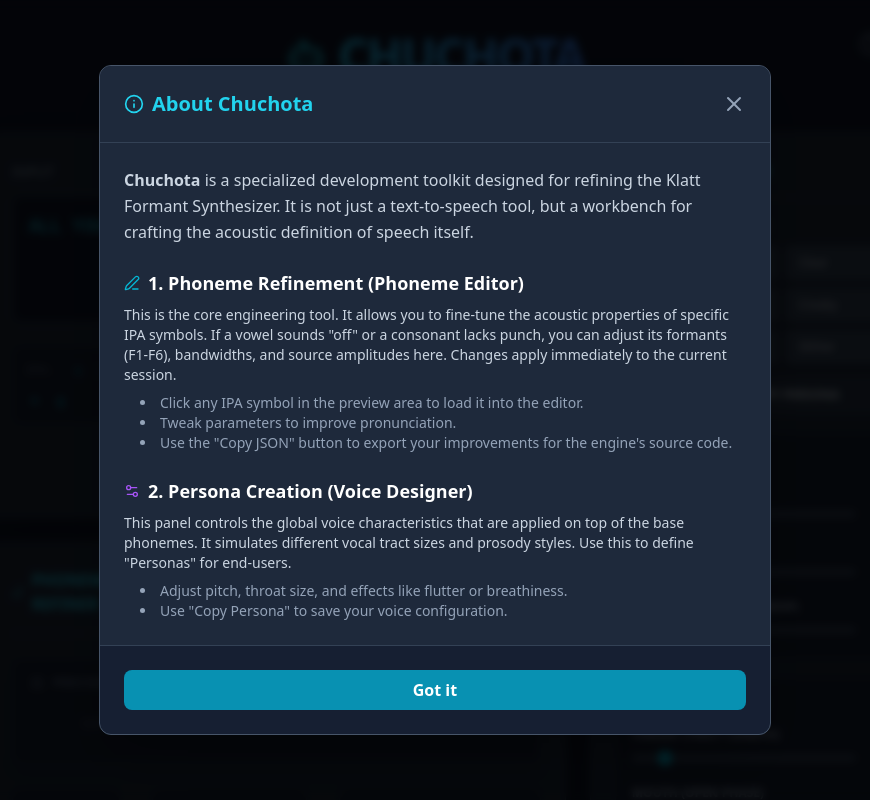
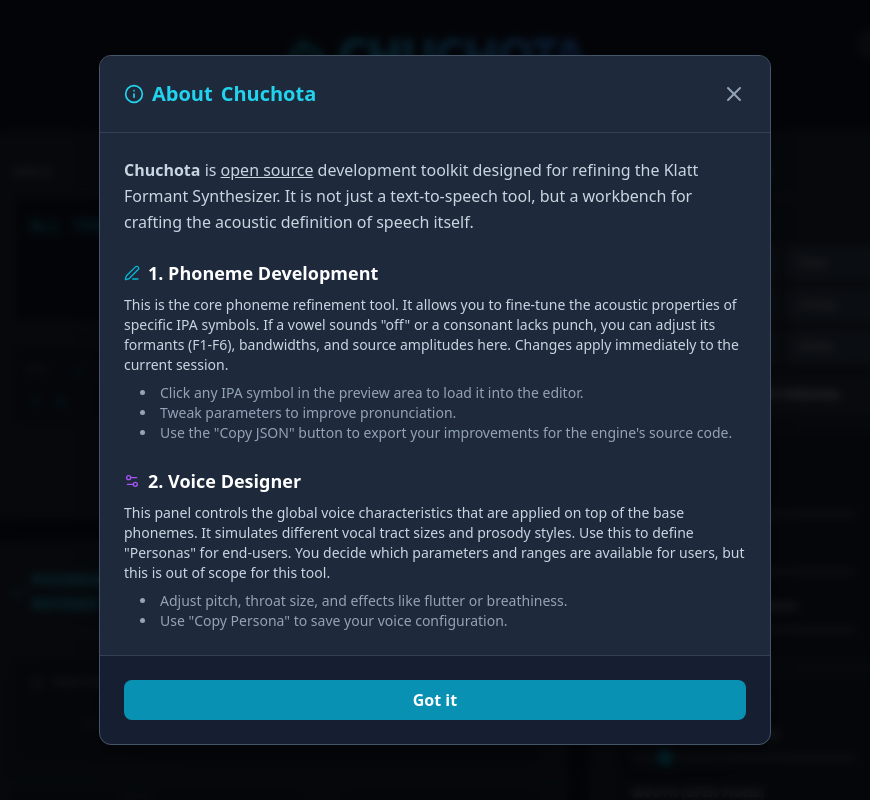
Before and after one commit to amiika/Chuchota, a React (Vite) app: page / in a window 1280 px wide. Both pictures are taken after a click on the button 1076 px from the left and 44 px from the top of the page. Shown: the top 800 px of the page, without its empty margins (205-1075 px from the left). Built offline with nearby package versions, Linux system fonts and the light colour scheme.

Commit message:
Update docs and help

```diff
--- a/components/HelpModal.tsx
+++ b/components/HelpModal.tsx
@@ -12,7 +12,7 @@
             <div className="p-6 border-b border-slate-700 flex justify-between items-center bg-slate-800 sticky top-0">
                 <h2 className="text-xl font-bold text-cyan-400 flex items-center gap-2">
                     <Info className="w-5 h-5" />
-                    About Chuchota
+                    About <a href="https://github.com/amiika/Chuchota" target="_blank">Chuchota</a>
                 </h2>
                 <button onClick={onClose} className="text-slate-400 hover:text-white">
                     <X className="w-6 h-6" />
@@ -20,17 +20,17 @@
             </div>
             <div className="p-6 space-y-6 text-slate-300 leading-relaxed">
                 <p>
-                    <strong>Chuchota</strong> is a specialized development toolkit designed for refining the Klatt Formant Synthesizer.
+                    <strong>Chuchota</strong> is <a className="underline" href="https://github.com/amiika/Chuchota" target="_blank">open source</a> development toolkit designed for refining the Klatt Formant Synthesizer.
                     It is not just a text-to-speech tool, but a workbench for crafting the acoustic definition of speech itself.
                 </p>
 
                 <div>
                     <h3 className="text-lg font-bold text-white mb-2 flex items-center gap-2">
                         <Edit3 className="w-4 h-4 text-cyan-500" />
-                        1. Phoneme Refinement (Phoneme Editor)
+                        1. Phoneme Development
                     </h3>
                     <p className="text-sm">
-                        This is the core engineering tool. It allows you to fine-tune the acoustic properties of specific IPA symbols.
+                        This is the core phoneme refinement tool. It allows you to fine-tune the acoustic properties of specific IPA symbols.
                         If a vowel sounds "off" or a consonant lacks punch, you can adjust its formants (F1-F6), bandwidths, and source amplitudes here.
                         Changes apply immediately to the current session.
                     </p>
@@ -44,11 +44,12 @@
                 <div>
                     <h3 className="text-lg font-bold text-white mb-2 flex items-center gap-2">
                         <Settings2 className="w-4 h-4 text-purple-500" />
-                        2. Persona Creation (Voice Designer)
+                        2. Voice Designer
                     </h3>
                     <p className="text-sm">
                         This panel controls the global voice characteristics that are applied on top of the base phonemes.
                         It simulates different vocal tract sizes and prosody styles. Use this to define "Personas" for end-users.
+                        You decide which parameters and ranges are available for users, but this is out of scope for this tool.
                     </p>
                     <ul className="list-disc list-inside mt-2 text-sm text-slate-400 pl-4">
                         <li>Adjust pitch, throat size, and effects like flutter or breathiness.</li>
```
Also changed, not shown: 1 other file (tests, documents, lock files or other folders).
